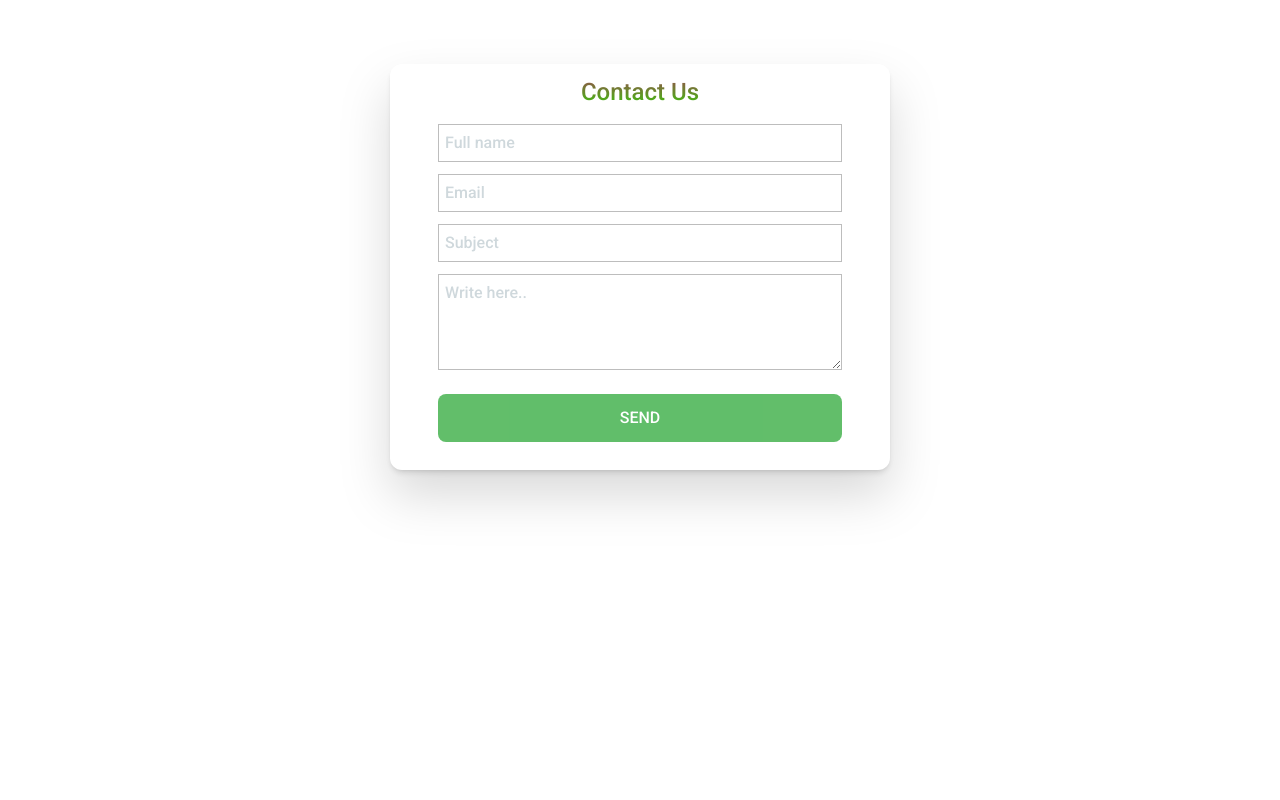
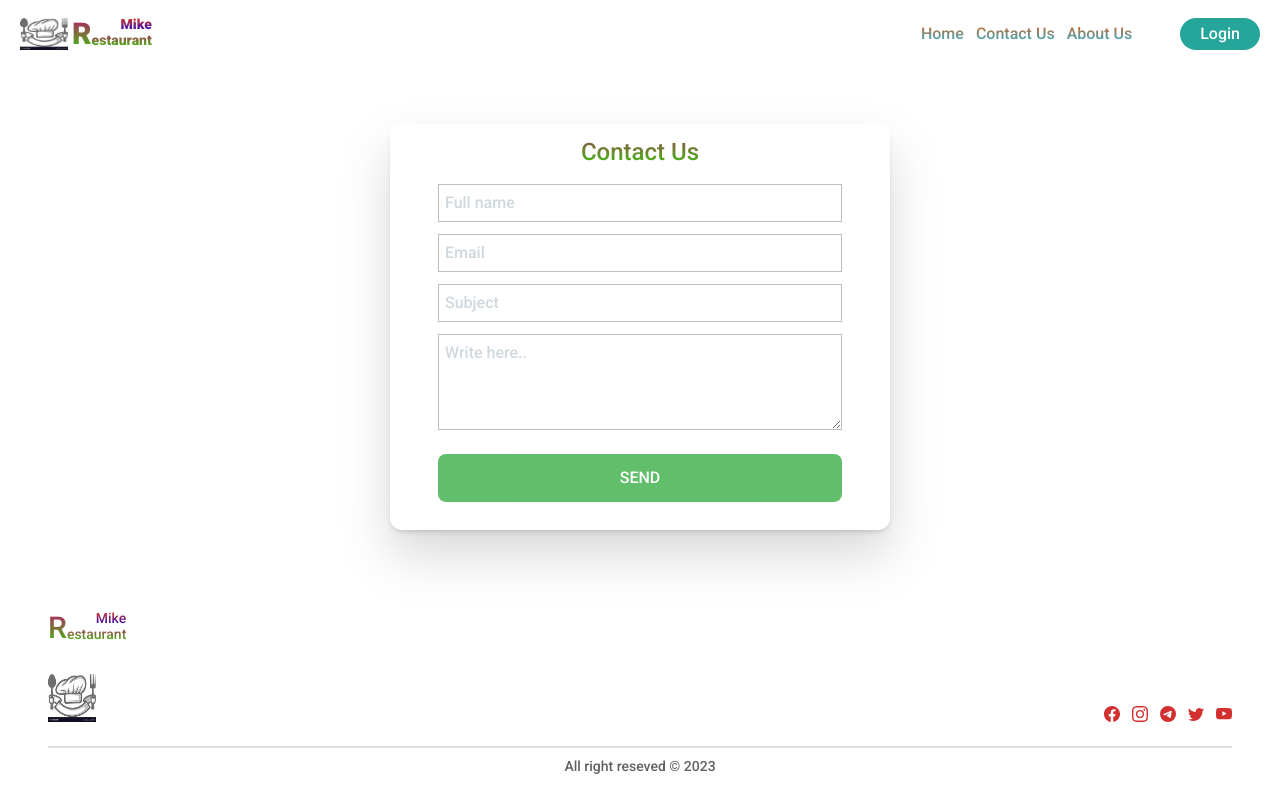
Before and after one commit to darazuiscaptain/mikerestaurant, a React (Vite) app in the folder client/: page /contact in a window 1280 px wide. Built offline with nearby package versions, Linux system fonts and the light colour scheme; no server answers; a web font is replaced by a local one.

Commit message:
header and footer included

```diff
--- a/client/src/pages/About.jsx
+++ b/client/src/pages/About.jsx
@@ -1,8 +1,12 @@
 import React from 'react'
+import Header from '../components/Header'
+import Footer from '../components/Footer'
 
 function About() {
   return (
-    <div className='flex flex-col gap-5 max-w-[500px] mx-auto px-3 font-serif sm:mt-8 md:mt-12 lg:mt-16'>
+    <div className='flex flex-col'>
+      <Header/>
+      <div className='flex flex-col gap-5 h-[70vh] max-w-[500px] mx-auto px-3 font-serif mt-4 sm:mt-8 md:mt-12 lg:mt-16'>
         <h1 className='text_gradient_h text-2xl uppercase font-semibold'>Lorem ipsum dolor</h1>
         <p className=''>
           Lorem ipsum, dolor sit amet consectetur adipisicing elit.
@@ -24,6 +28,8 @@ function About() {
           enim iste repellendus reiciendis repellat rerum distinctio aperiam itaque.
         </p>
       </div>
+      <Footer/>
+    </div>
   )
 }
 
--- a/client/src/pages/Contact.jsx
+++ b/client/src/pages/Contact.jsx
@@ -1,22 +1,26 @@
 import { Card } from '@material-tailwind/react'
 import { useState } from 'react'
 import { Link } from 'react-router-dom'
+import Header from '../components/Header'
+import Footer from '../components/Footer'
 
 function Contact() {
   const emailTo = "smikiyas37@gmail.com"
-  const [ emailFrom, sendEmailFrom ] = useState({
+  const [emailFrom, sendEmailFrom] = useState({
     full_name: "",
     email: "",
     subject: "",
     message: ""
   })
   const handleChange = (e) => {
-    sendEmailFrom({...emailFrom, [e.target.name]: e.target.value})
+    sendEmailFrom({ ...emailFrom, [e.target.name]: e.target.value })
   }
 
   const { full_name, email, subject, message } = emailFrom
   return (
-    <section className='flex flex-col justify-center gap-5 w-full max-w-[500px] mx-auto sm:mt-8 md:mt-12 lg:mt-16'>
+    <div className='flex flex-col'>
+      <Header />
+      <section className='flex flex-col justify-center gap-5 w-full max-w-[500px] mx-auto mt-4 sm:mt-8 md:mt-12 lg:mt-16'>
         <Card className='flex flex-col justify-between px-5 sm:px-12 drop-shadow-2xl '>
           <h1 className='text_gradient_p text-2xl text-center underline-offset-2 pt-2 pt-3'>Contact Us</h1>
           <form className='flex flex-col w-full h-full gap-3 my-4'>
@@ -33,14 +37,14 @@ function Contact() {
               value={email}
               onChange={handleChange}
               placeholder='Email'
-            className='hover:outline-none placeholder:text-blue-gray-100 focus:outline-none p-[6px] border-[0.7px] border-gray-400'/>
+              className='hover:outline-none placeholder:text-blue-gray-100 focus:outline-none p-[6px] border-[0.7px] border-gray-400' />
             <input
               type="text"
               name="subject"
               value={subject}
               onChange={handleChange}
               placeholder='Subject'
-            className='hover:outline-none placeholder:text-blue-gray-100 focus:outline-none p-[6px] border-[0.7px] border-gray-400'/>
+              className='hover:outline-none placeholder:text-blue-gray-100 focus:outline-none p-[6px] border-[0.7px] border-gray-400' />
             <textarea
               name="message"
               value={message}
@@ -56,6 +60,8 @@ function Contact() {
           </form>
         </Card>
       </section>
+      <Footer />
+    </div>
   )
 }
 export default Contact
```
Lines whose indentation alone changed are shown as unchanged.
